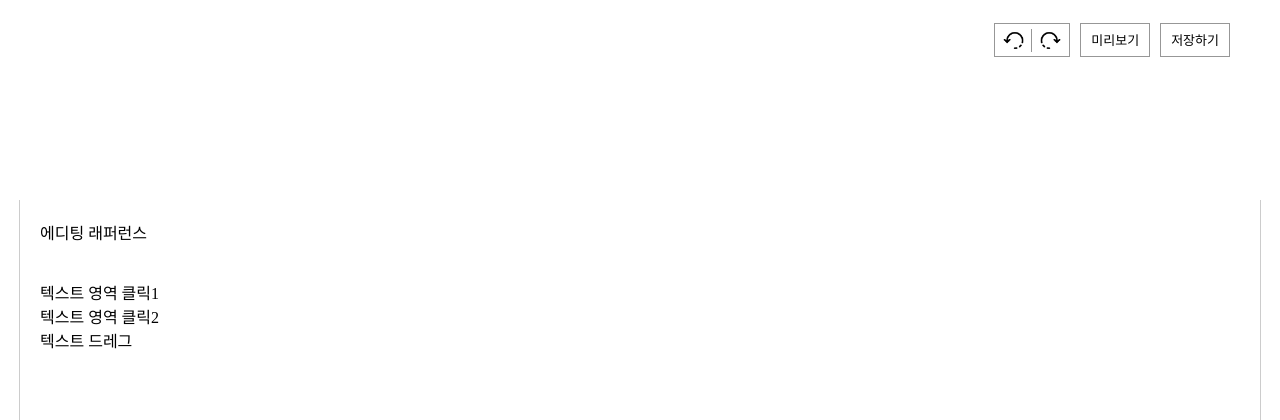
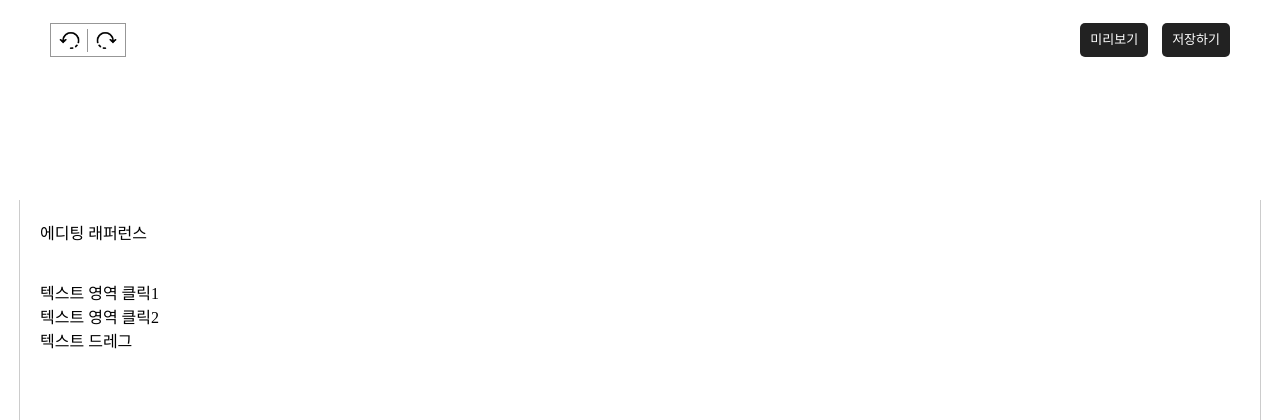
Before and after one commit to logaegae/project_bealook_ref, a PHP site: page /workspace/reference/layout.html in a window 1280 px wide. Shown: the top 420 px of the page. Run offline with PHP 8.4, Linux system fonts and the light colour scheme; some libraries are stand-ins or nearby versions; some web fonts are replaced.

Commit message:
170927 layout.html, layout.css

```diff
--- a/html/workspace/reference/css/layout.css
+++ b/html/workspace/reference/css/layout.css
@@ -27,8 +27,7 @@ button {cursor: pointer;}
 .tool-txt .btn {background-size:40px;}
 .tool-txt .btn.bl {padding-left:10px;}
 
-.header .actions {font-size:0;}
-/*.header .actions span, .layout .header .actions .btn-save {border-radius: 5px;}*/
+.header .actions {float:left;margin-left:50px;font-size:0;}
 .header .actions span {display:inline-block;height:32px;line-height:32px;vertical-align:middle;border:1px #979797 solid;}
 .header .btn-icon {width:37px;height:32px;line-height:32px;background-size:78% !important;}
 .header .btn-undo {background: #fff url('../img/btn_undo_03.png') no-repeat center;}
@@ -36,6 +35,21 @@ button {cursor: pointer;}
 .header .btn-undo {position:relative;}
 .header .btn-undo:before {position:absolute;display:block;content:"";top:5px;right:0;width:1px;height:23px;background: #979797;}
 .header .btn-txt {display:inline-block;margin-left:10px;padding:0 10px;height:34px;line-height:34px;font-size:13px;border:1px #979797 solid;}
+.header .pre-save .btn-txt {border:0;color:#fff;background:#386d93;border-radius: 5px;}
+.header .pre-save .btn-txt {border:0;color:#fff;background:#1ac7f9;border-radius: 5px;}
+.header .pre-save .btn-txt {border:0;color:#fff;background:#1f6923;border-radius: 5px;}
+.header .pre-save .btn-txt {border:0;color:#fff;background:#577882;border-radius: 5px;}
+.header .pre-save .btn-txt {border:0;color:#fff;background:#077531;border-radius: 5px;}
+.header .pre-save .btn-txt {border:0;color:#fff;background:#30a110;border-radius: 5px;}
+.header .pre-save .btn-txt {border:0;color:#fff;background:#56cb46;border-radius: 5px;}
+.header .pre-save .btn-txt {border:0;color:#fff;background:#0ea403;border-radius: 5px;}
+.header .pre-save .btn-txt {border:0;color:#fff;background:#15997e;border-radius: 5px;}
+.header .pre-save .btn-txt {border:0;color:#fff;background:#f8b089;border-radius: 5px;}
+.header .pre-save .btn-txt {border:0;color:#fff;background:#b691bc;border-radius: 5px;}
+/*.header .pre-save .btn-txt.btn-preview {border:0;color:#fff;background:#b0b6de;border-radius: 5px;}*/
+.header .pre-save .btn-txt {border:0;color:#fff;background:#0ea403;border-radius: 5px;}
+.header .pre-save .btn-txt {border:0;color:#fff;background:#222;border-radius: 5px;}
+.header .pre-save .btn-txt:hover {background:#63afa6;}
 
 /*SELECT*/
 .select-box {float:left;position: relative;width: 130px;height: 37px;border: 1px solid #979797;border-bottom:2px #979797 solid;border-left:0;cursor: pointer;}
@@ -48,7 +62,7 @@ button {cursor: pointer;}
 .header .menu {margin-left: 50px;}
 .header .menu span {display:block;margin-top:6px;width:27px;height:3px;background:#979797;}
 .header .menu span:first-child {margin-top:0;}
-.header .actions {margin-right:50px;}
+.header .pre-save {margin-right:50px;}
 
 
 /*TOOL*/
@@ -56,10 +70,11 @@ button {cursor: pointer;}
 .tool-txt {display:none;opacity:0;top:0;}
 /*.tool-txt {display:block;opacity:1;top:20px;}*/
 .tool-txt.tool-txt-01 {left:50%; margin-left:-351.5px; width:auto; height:40px;}
-.tool-txt.tool-txt-02 {left:50%; margin-left:-351.5px; width:auto; height:40px;}
+/*.tool-txt.tool-txt-02 {left:50%; margin-left:-351.5px; width:auto; height:40px;}*/
 
-.tool-txt.tool-txt-01 .btn {width:40px;height:40px;border:1px #979797 solid;border-bottom:2px #979797 solid;border-left:0;}
-.tool-txt.tool-txt-02 .btn {width:40px;height:40px;border-top:1px #979797 solid;border-bottom:2px #979797 solid;}
+.tool-txt.tool-txt-01 .btn {width:40px;height:40px;border-top:1px #979797 solid;border-bottom:2px #979797 solid;}
+.tool-txt.tool-txt-02 .btn {width:40px;height:40px;border:1px #979797 solid;border-bottom:2px #979797 solid;border-left:0;}
+
 
 /*CONTENTS*/
 .contents {padding-top:200px; width:100%;}
--- a/html/workspace/reference/layout.html
+++ b/html/workspace/reference/layout.html
@@ -35,69 +35,31 @@
     		$('.txt-click-01').click(function(){
     		    toolTxtMovement($('.tool-txt-01'));
     		})
-    		$('.txt-click-02').click(function(){
-    		    toolTxtMovement($('.tool-txt-02'));
-    		})
         })
     </script>
 </head>
 <body class="layout">
     <div class="wrapper">
         <div class="header">
-            <div class="menu">
-                <!--<span></span>-->
-                <!--<span></span>-->
-                <!--<span></span>-->
-            </div>
+            <!-- <div class="menu">
+                <span></span>
+                <span></span>
+                <span></span>
+            </div> -->
             <div class="actions">
                 <span>
                     <button type="button" class="btn btn-icon btn-undo" title="실행 취소">실행 취소</button>
                     <button type="button" class="btn btn-icon btn-redo" title="다시 실행">다시 실행</button>
                 </span>
+            </div>
+            <div class="pre-save">
                 <button type="button" class="btn btn-txt btn-preview">미리보기</button>
                 <button type="button" class="btn btn-txt btn-save">저장하기</button>
             </div>
         </div>
 
-        <div class="tool-common tool-txt tool-txt-01">
-            <div class="select-box bl">
-				<label for="fontFamily">Noto Sans</label>
-				<select name="s01" id="fontFamily" required="required">
-				    <option selected>Noto Sans</option>
-                    <option>나눔고딕</option>
-                    <option>나눔바른고딕</option>
-                    <option>한겨례체</option>
-                    <option>정음체</option>
-                    <option>대한체</option>
-                    <option>이롭게바탕체</option>
-				</select>
-			</div>
-			<div class="select-box">
-				<label for="fontSize">제목 1 (30pt)</label>
-				<select name="s02" id="fontSize" required="required">
-				    <option>제목 1 (30pt) </option>
-                    <option>제목 2 (25pt)</option>
-                    <option>제목 3 (20pt)</option>
-                    <option>본문 1 (15pt)</option>
-                    <option>본문 2 (12pt)</option>
-				</select>
-			</div>
 
-            <button type="button" title="두껍게" class="btn btn-icon btn-bold">두껍게</button>
-            <button type="button" title="이탤릭" class="btn btn-icon btn-italic">이탤릭</button>
-            <button type="button" title="가운데 줄" class="btn btn-icon btn-linethrough">가운데 줄</button>
-            <button type="button" title="밑 줄" class="btn btn-icon btn-underline">밑 줄</button>
-            <button type="button" title="글씨 색" class="btn btn-icon btn-color">글씨 색</button>
-            <button type="button" title="배경 색" class="btn btn-icon btn-bgcolor">배경 색</button>
-            <button type="button" title="좌측 정렬" class="btn btn-icon btn-ta-left">좌측 정렬</button>
-            <button type="button" title="가운데 정렬" class="btn btn-icon btn-ta-center">가운데 정렬</button>
-            <button type="button" title="우측 정렬" class="btn btn-icon btn-ta-right">우측 정렬</button>
-            <button type="button" title="글머리 불릿" class="btn btn-icon btn-ul">글머리 불릿</button>
-            <button type="button" title="글머리 숫자" class="btn btn-icon btn-ol">글머리 숫자</button>
-            <button type="button" title="링크 걸기" class="btn btn-icon btn-link1">링크 걸기</button>
-        </div>
-
-        <div class="tool-common tool-txt tool-txt-02 bl">
+        <div class="tool-common tool-txt tool-txt-01 bl">
             <div class="select-box">
 				<label for="fontFamily">Noto Sans</label>
 				<select name="s01" id="fontFamily" required="required">
```
